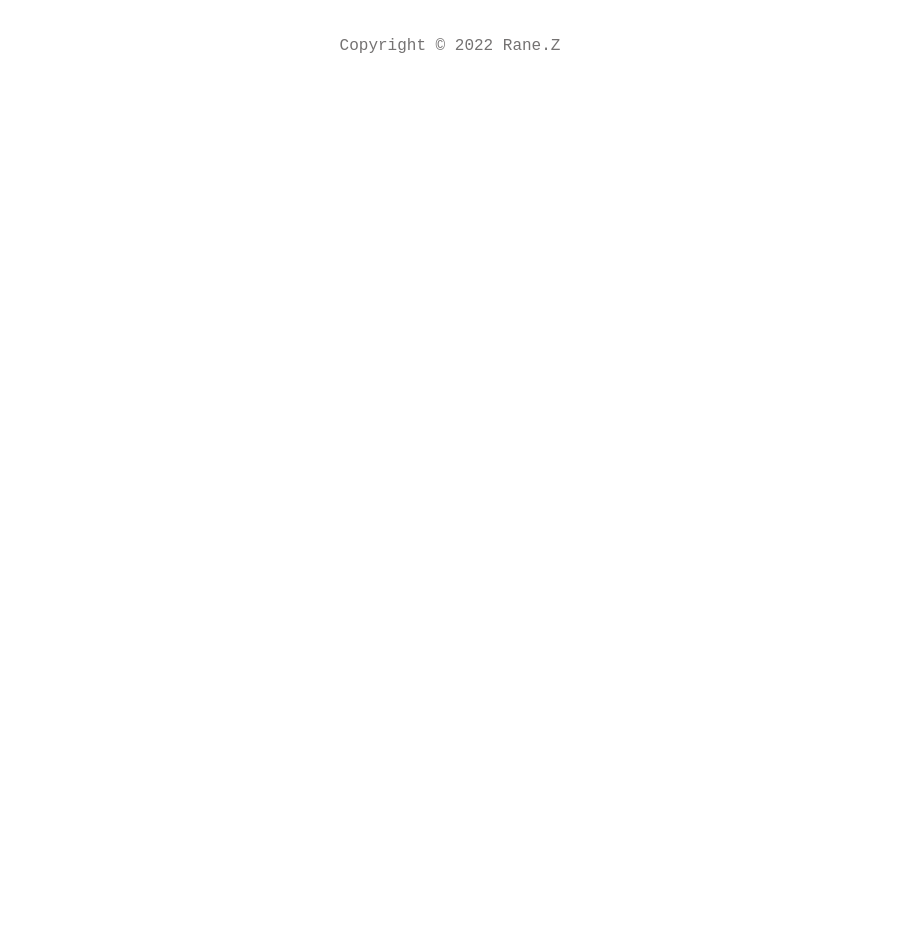
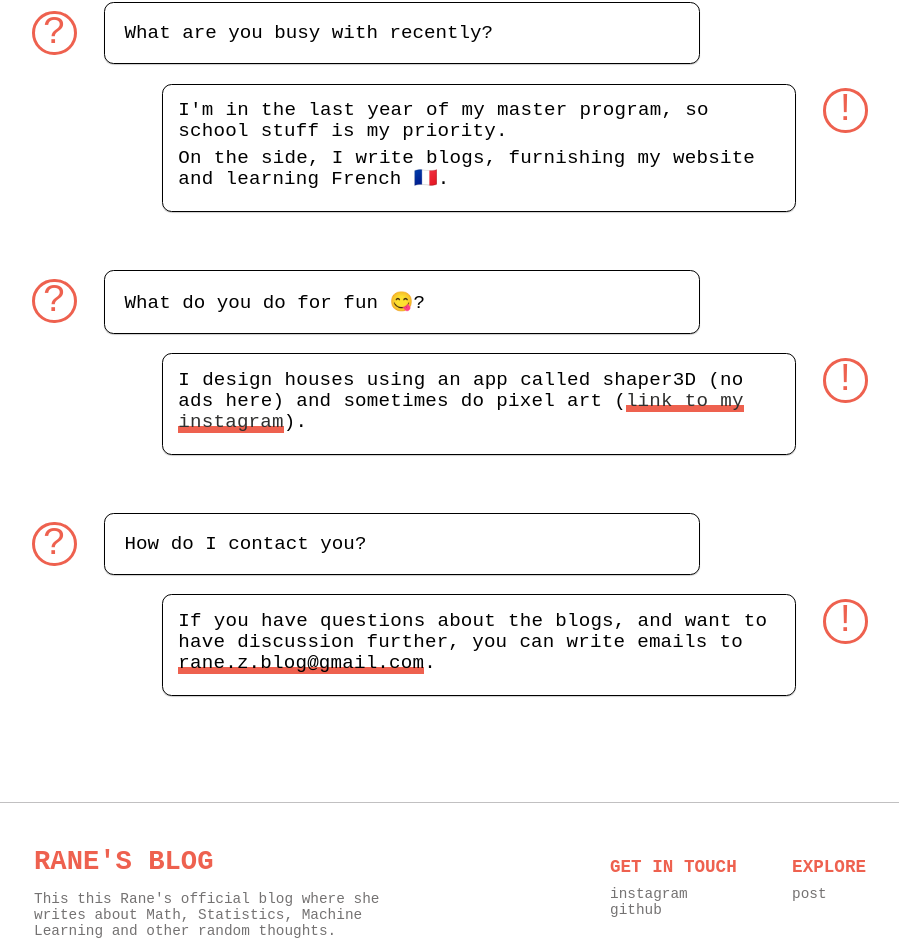
Before and after one commit to kisaragiRY/Rane-Blog, a React (Create React App) app: page /about in a window 1280 px wide. Shown: the part 920-1872 px from the top of the page, without its empty margins (190-1089 px from the left). Before the commit the page ends 991 px from the top, so only its background shows below. Built offline with nearby package versions, Linux system fonts and the light colour scheme; a web font is replaced by a local one.

Commit message:
update footer and about page design

```diff
--- a/src/Components/Footer/Footer.js
+++ b/src/Components/Footer/Footer.js
@@ -1,6 +1,6 @@
 import React from 'react'
 import "../Footer/footer.css"
-import { useLocation} from 'react-router-dom'
+import { useLocation,Link} from 'react-router-dom'
 
 
 export default function Footer() {
@@ -9,11 +9,28 @@ export default function Footer() {
 
     <div className='footer'>
 
-      {location.pathname==='/'&&
+      {(location.pathname==='/')| (location.pathname==='/about') &&
         <div className='home-footer'>
-          <hr/>
-          <h3>Rane's blog</h3>
-          <p>A blog that's about </p>
+          {/* <img src='https://res.cloudinary.com/kisaragiry/image/upload/v1661079193/raneblog.com/Untitled_64_o5gmom.png'></img> */}
+          <div className='home-footer-left'>
+            <h3>Rane's blog</h3>
+            <p>This this Rane's official blog where she writes about
+              Math, Statistics, Machine Learning and other random thoughts.</p>
+          </div>
+
+          <div className='home-footer-right'>
+            <div className='contact'>
+              <h3>get in touch</h3>
+              <p><a href='https://www.instagram.com/kisaragi.z/' target="_blank">instagram</a></p>
+              <p><a href='https://github.com/kisaragiRY' target="_blank">github</a></p>
+            </div>
+
+            <div className='nav'>
+              <h3>explore</h3>
+              <p><Link to='/post'>post</Link></p>
+            </div>
+          </div>
+
         </div>
       }
       <span>Copyright © 2022 Rane.Z</span>
--- a/src/Components/Footer/footer.css
+++ b/src/Components/Footer/footer.css
@@ -1,34 +1,66 @@
 .footer{
     display: flex;
     flex-direction: column;
-    margin: .1em 0;
     padding: 1em 0;
     color: #747272;
-    /* bottom: 0; */
     text-align: center;
-    /* left: 0;
-    right: 0; */
-    /* position: absolute; */
+    border-top: solid var(--color-grey) 1px;
+    /* box-shadow: 0px 0 0 #888, 0px 0px 5px #888; */
 }
 
 .home-footer{
     display: flex;
-    flex-direction: column;
+    flex-direction: row;
+    justify-content: space-evenly;
+    margin-bottom: 2em;
+    align-items:stretch;
+    flex-wrap: wrap;
+}
+.home-footer a{
+    /* color: var(--color-red); */
+    cursor: pointer;
+    color: #747272;
 }
 .home-footer h3,p{
-    align-self: flex-start;
-    margin: 0 30px;
+    text-align: left;
 }
-.home-footer h3::before{
-    content: ' ';
-    background: url('../../../public/favicon.ico') no-repeat;
-    display: inline;
-    background-size: contain;
-    /* transform: scale(0.1); */
-    width: 25px;
-    height: 25px;
-    margin-right: 3px;
+.home-footer h3{
+    font-size: 1.1em;
+    margin-bottom: .5em;
+    text-transform: uppercase;
+    color: var(--color-red);
+    /* opacity: 80%; */
 }
-.home-footer hr{
-    margin-bottom: 1em;
+.home-footer p{
+    font-size: .9em;
 }
+.home-footer-left{
+    max-width: 16em;
+}
+.home-footer-left h3{
+    font-size: 1.7em;
+}
+.home-footer-right{
+    display: flex;
+    justify-content: space-between;
+    min-width: 16em;
+    flex-wrap: wrap;
+    margin: 0;
+    align-self: center;
+
+}
+
+.home-footer-right.contact {
+    margin: .5em 0;
+}
+
+.home-footer-right.p {
+    margin: .5em 0;
+}
+
+
+@media (min-width:50em){
+    .home-footer-left{
+        max-width: 22em;
+    }
+}
--- a/src/Pages/About/about.css
+++ b/src/Pages/About/about.css
@@ -4,30 +4,109 @@
     margin: auto;
     padding: 100px 0;
     text-align: center;
-    background: var(--color-red);
+    /* background: var(--color-red); */
     border-bottom: solid 1px;
 }
 .about-title span{
-    color: var(--color-bg);
-    background-color: transparent;
-    font-size: 4em;
+   /* background-color: transparent; */
+    font-size: 5em;
     /* font-weight: 600; */
     /* font-family: 'Reenie Beanie', cursive; */
     font-family: 'Bungee Outline', cursive;
-    letter-spacing: 20px;
+    letter-spacing: .5em;
 }
-.about-post{
-    margin: auto;
+.about-me{
+    margin: 2em auto;
     padding-top: 20px;
-    max-width: 70%;
+    max-width: 60%;
     display: flex;
     flex-direction: row;
+    width: 80%;
+    flex-wrap: wrap;
+
 }
-@media (max-width:60em){
+.que-ans{
+  margin: 1em auto;
+  display: flex;
+  flex-direction: column;
+  justify-content: space-between;
+  width: 90%;
+}
+.que-ans p{
+  letter-spacing: .01em;
+  word-spacing: .02em;
+  line-height: 1.1em;
+  margin-bottom: .3em;
+}
+.que-ans .que::before{
+  content: "?";
+  margin-left: -2.4em;
+  margin-top: -.3em;
+  position: absolute;
+  font-size: 2em;
+  color: var(--color-red);
+  /* background-color: var(--color-red); */
+  border:.1em solid var(--color-red);
+  border-radius:50%;
+  -moz-border-radius:50%;
+  -webkit-border-radius:50%;
+  display: inline-block;
+	width: 1em;
+	height: 1em;
+	line-height: 1em;
+  text-align: center;
+
+}
+.que-ans .que{
+  font-size: 1.2em;
+  margin-bottom: 1em;
+  border: 1px solid;
+  border-radius: .5em;
+  padding: 1em;
+  margin-right: 5em;
+  box-shadow: 0px 1px 1px rgba(0,0,0,0.2);
+}
+
+.que-ans .ans::before{
+  content: "!";
+  right: -1.9em;
+  margin-top: -.3em;
+  position: absolute;
+  font-size: 2em;
+  color: var(--color-red);;
+  /* background-color: var(--color-red); */
+  border:.1em solid var(--color-red);
+  border-radius:50%;
+  -moz-border-radius:50%;
+  -webkit-border-radius:50%;
+  width: 1em;
+  height: 1em;
+  text-align: center;
+  line-height: 1em;
+}
+.que-ans .ans{
+  font-size: 1.2em;
+  margin-bottom: 3em;
+  padding: .8em;
+  align-self: flex-end;
+  border: 1px solid;
+  border-radius: .5em;
+  margin-left: 3em;
+  box-shadow: 0px 1px 1px rgba(0,0,0,0.2);
+  position: relative;
+
+}
+
+.que-ans mark{
+  background: linear-gradient(transparent 70%, var(--color-red) 30%);
+
+}
+
+/* @media (max-width:60em){
     .about-post{
         flex-direction: column;
     }
-}
+} */
 .about-post p{
     font-size: 1.1em;
     line-height: 1.4em;
--- a/src/Pages/About/about.js
+++ b/src/Pages/About/about.js
@@ -39,11 +39,58 @@ export default function About() {
       <div className='about-title'>
         <span>About Me</span>
       </div>
-      <div className='about-post'>
-        <div className='about-markdown'>
+      <div className='about-me'>
+        {/* <div className='about-markdown'>
           <Markdown content={post} />
+        </div> */}
+        <div className='que-ans'>
+          <div className='que'>Who are you?</div>
+          <div className='ans'>
+              <p>My name is <mark>Rane</mark>, currently a DS master student
+                focusing on all kinds of <mark>machine learning algorithms</mark> and
+                of course <mark>statistical learning</mark>.
+              </p>
           </div>
-        <div className='contact-form'>
+
+          <div className='que'>What is this website about?</div>
+          <div className='ans'>
+              <p>
+                This website is my personal blog where I write about about <mark>Math,
+                Statistics, Machine Learning and other random stuff</mark>.
+
+              </p>
+          </div>
+
+          <div className='que'>What are you busy with recently?</div>
+          <div className='ans'>
+              <p>
+                I'm in the last year of my master program, so school stuff is
+                my priority.
+              </p>
+              <p>On the side, I write blogs, furnishing my website and learning French 🇫🇷.
+
+              </p>
+          </div>
+
+          <div className='que'>What do you do for fun &#x1F60B;?</div>
+          <div className='ans'>
+              <p>
+                I design houses using an app called shaper3D (no ads here) and sometimes
+                do pixel art (<mark><a href='https://www.instagram.com/kisaragi.z/'>link to my instagram</a></mark>).
+              </p>
+          </div>
+
+          <div className='que'>How do I contact you?</div>
+          <div className='ans'>
+              <p>
+                If you have questions about the blogs, and want to have discussion further,
+                you can write emails to <mark>rane.z.blog@gmail.com</mark>.
+              </p>
+          </div>
+
+        </div>
+
+        {/* <div className='contact-form'>
           <div className="contact-header"> contact me</div>
 
             <form className="contact-body" ref={form} onSubmit={sendEmail}>
@@ -64,7 +111,7 @@ export default function About() {
               <span className={Msent?'sent-message active':'sent-message'}>Thank you, message sent!</span>
 
             </form>
-        </div>
+          </div> */}
       </div>
 
     </div>
--- a/src/Pages/Home/home.css
+++ b/src/Pages/Home/home.css
@@ -3,7 +3,7 @@
     margin: auto;
     padding: 150px 0;
     background-color: var(--color-red);
-    border-bottom: solid 1px;
+    /* border-bottom: solid 1px; */
 }
 .home-quote span{
     font-family: 'Bungee Outline', cursive;
@@ -19,12 +19,13 @@
     width: 80%;
 }
 .recent-article{
-    margin: 30px auto;
-    padding: 20px;
+    margin: 3em auto;
+    padding: 3em;
     width: 90%;
     /* border: solid 2px; */
     min-height: 300px;
-
+    /* border: 3px solid #333333;
+    border-radius: 2% 6% 5% 4% / 1% 1% 2% 4%; */
 }
 
 .list-container{
--- a/src/Pages/PostDetail/postdetail.css
+++ b/src/Pages/PostDetail/postdetail.css
@@ -1,6 +1,6 @@
 .post-wrapper{
     margin: 20px auto;
-    width: 70%;
+    width: 60%;
 }
 .post-info{
     margin: 2em 0;
```
Lines whose indentation alone changed are shown as unchanged.
